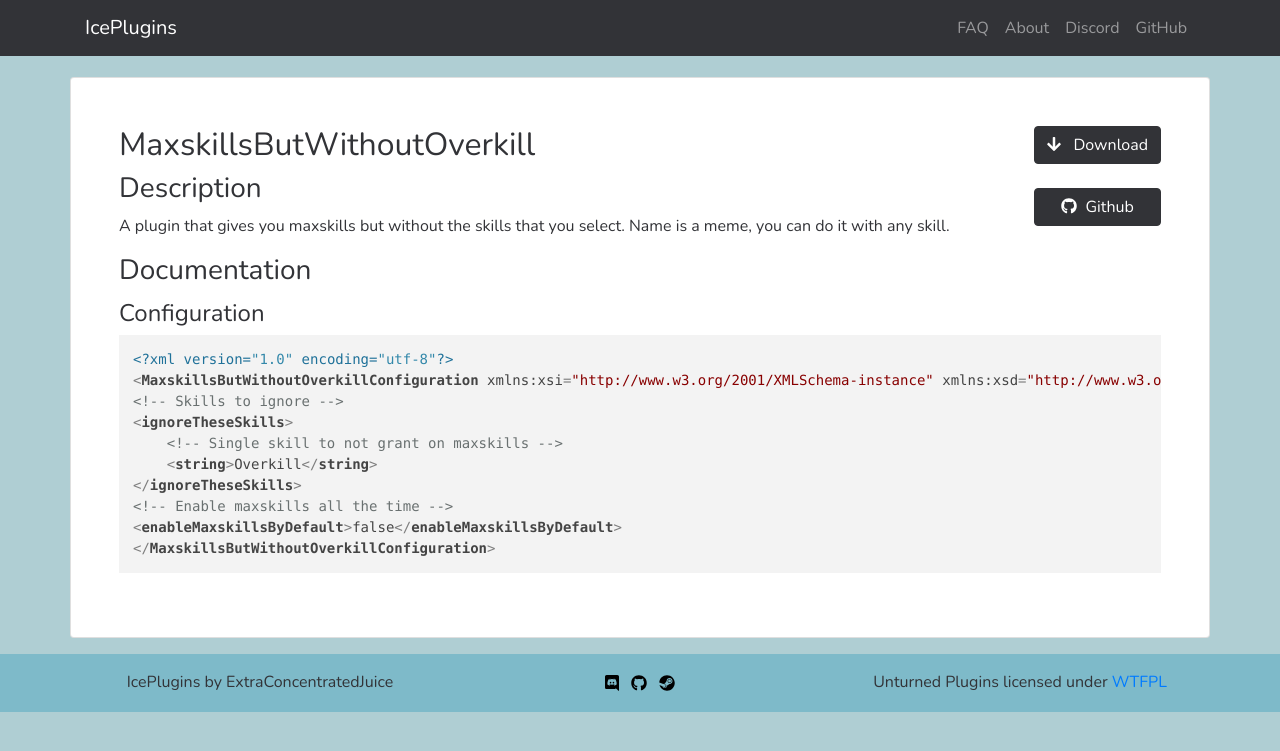
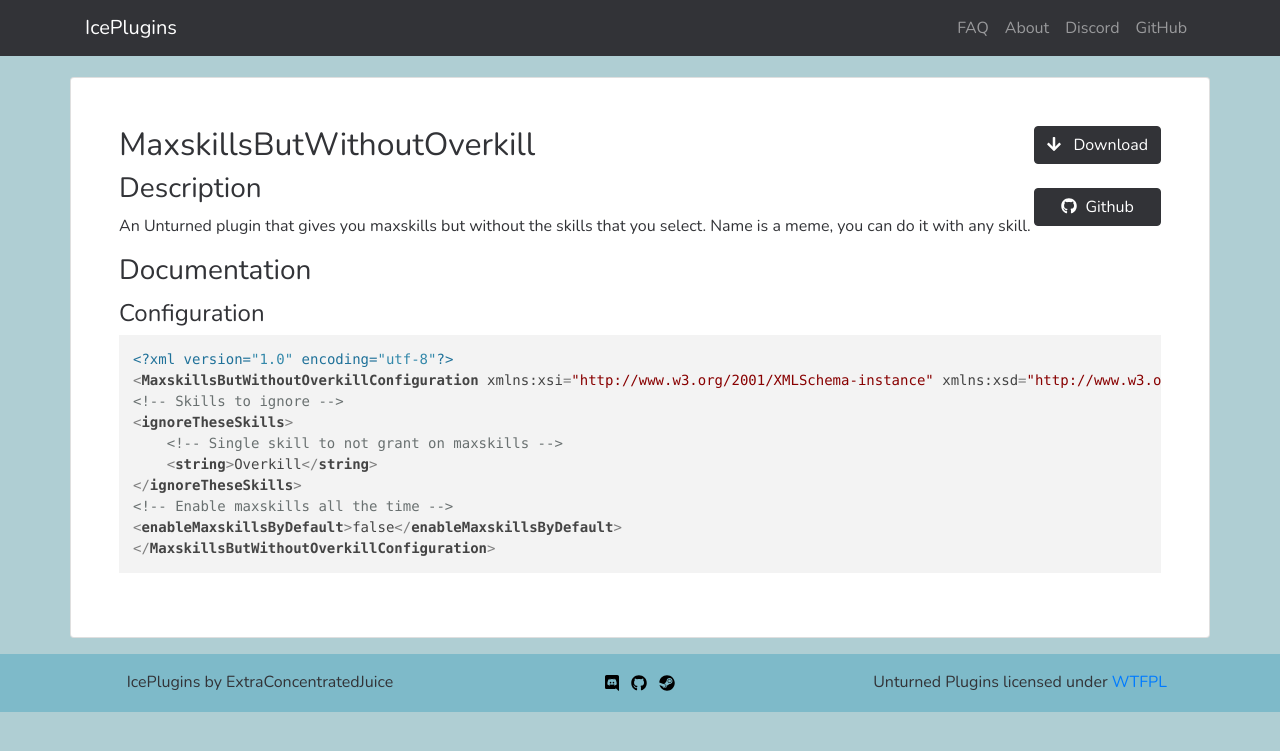
Before and after one commit to IcePlugins/IcePlugins.github.io, a Jekyll site: the page built from _posts/2018-3-20-MaxskillsButWithoutOverkill.markdown, in a window 1280 px wide. Shown: the top 751 px of the page. Built offline with Jekyll 4.4.1, drawn with Linux system fonts in a browser that asks for light colours; nearby versions of some CDN libraries.

Commit message:
thonkery

```diff
--- a/_posts/2018-3-20-ExtraCommandLimiter.markdown
+++ b/_posts/2018-3-20-ExtraCommandLimiter.markdown
@@ -1,7 +1,7 @@
 ---
 layout: post
 title: ExtraCommandLimiter
-description: 'A plugin that allows you to limit command usage to inside or outside of safezones or deadzones.'
+description: 'An Unturned plugin that allows you to limit command usage to inside or outside of safezones or deadzones.'
 download: 'https://github.com/ExtraConcentratedJuice/ExtraCommandLimiter/releases'
 github: 'https://github.com/ExtraConcentratedJuice/ExtraCommandLimiter/'
 documentation_block: |
--- a/_posts/2018-3-20-MaxskillsButWithoutOverkill.markdown
+++ b/_posts/2018-3-20-MaxskillsButWithoutOverkill.markdown
@@ -1,7 +1,7 @@
 ---
 layout: post
 title: MaxskillsButWithoutOverkill
-description: 'A plugin that gives you maxskills but without the skills that you select. Name is a meme, you can do it with any skill.'
+description: 'An Unturned plugin that gives you maxskills but without the skills that you select. Name is a meme, you can do it with any skill.'
 download: 'https://github.com/ExtraConcentratedJuice/MaxskillsButWithoutOverkill/releases'
 github: 'https://github.com/ExtraConcentratedJuice/MaxskillsButWithoutOverkill/'
 documentation_block: |
--- a/_posts/2018-3-22-ExtraRestrictor.markdown
+++ b/_posts/2018-3-22-ExtraRestrictor.markdown
@@ -1,7 +1,7 @@
 ---
 layout: post
 title: ExtraRestrictor
-description: 'Item restriction plugin using events instead of continuous checks for no lag and with support for group based restrictions.'
+description: 'Item restriction plugin for Unturned using events instead of continuous checks for no lag and with support for group based restrictions.'
 download: 'https://github.com/IcePlugins/ExtraRestrictor/releases'
 github: 'https://github.com/IcePlugins/ExtraRestrictor'
 documentation_block: |
```
